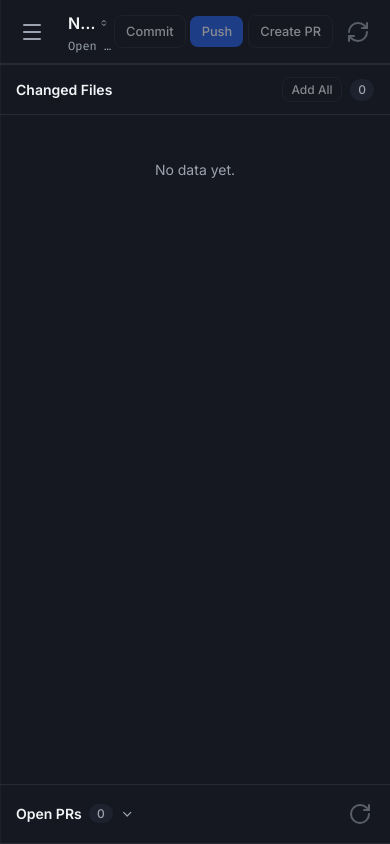
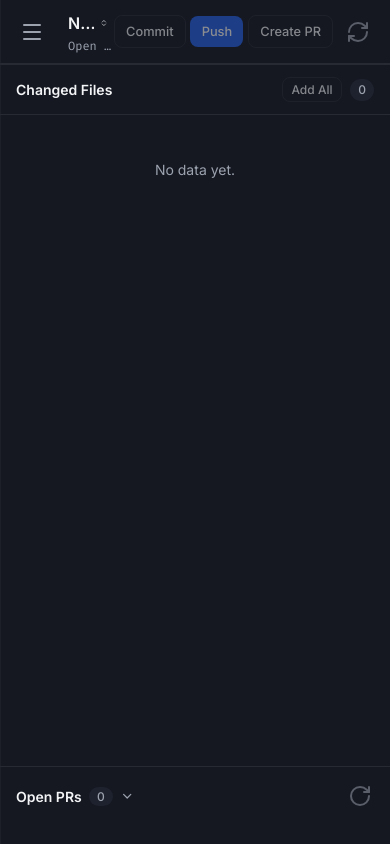
Before and after one commit to SergioGhisler/openreview, a website: page public/index.html in a window 390 px wide. Drawn offline with nearby package versions, Linux system fonts and the light colour scheme.

Commit message:
chore: improve pr box ui

```diff
--- a/public/styles.css
+++ b/public/styles.css
@@ -559,6 +559,7 @@ input:focus {
 
 .pr-panel-header {
   border-top: 1px solid var(--border-color);
+  border-bottom: none;
 }
 
 .pr-toggle-btn {
@@ -583,6 +584,10 @@ input:focus {
 
 .pr-section.expanded .pr-toggle-icon {
   transform: rotate(180deg);
+}
+
+.pr-section {
+  padding-bottom: 0.9rem;
 }
 
 .pr-section.collapsed .pr-panel-header {
@@ -1002,6 +1007,10 @@ input:focus {
   body.viewing-diff .diff-panel {
     transform: translateX(0);
   }
+
+  .pr-section {
+    padding-bottom: calc(env(safe-area-inset-bottom, 0px) + 1.15rem);
+  }
 }
 
 /* Toast */
```
